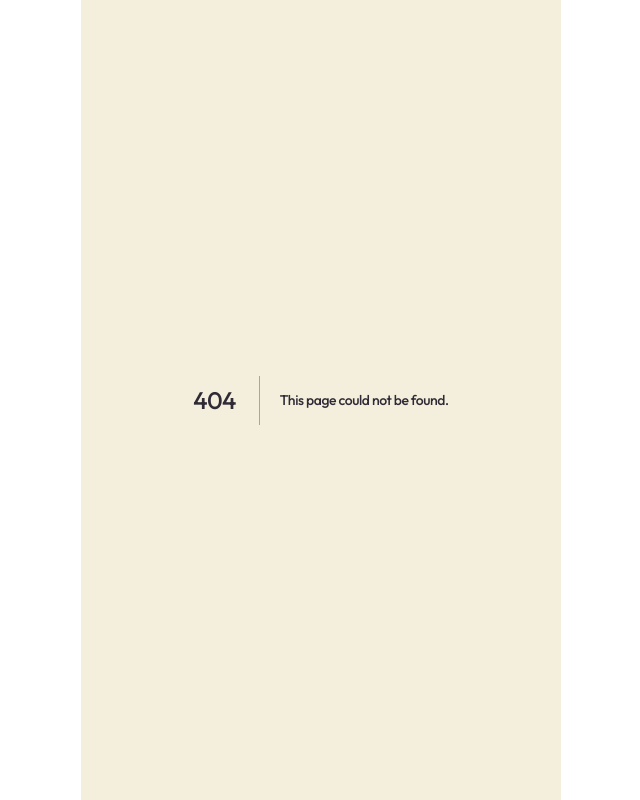
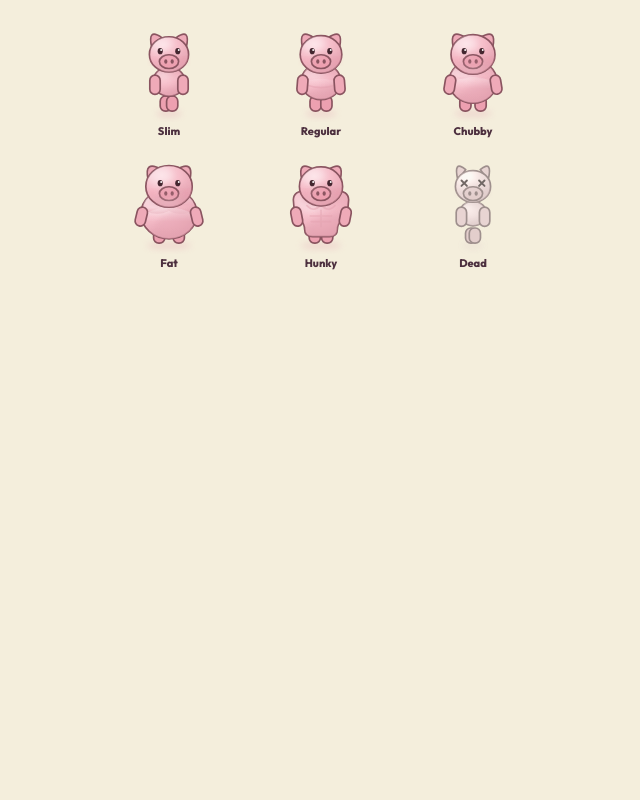
Before and after one commit to mos-def-initely/Oink, a Next.js app in the folder frontend/: page /pigtest in a window 1280 px wide. Before the commit this address had no page. Shown: the whole page, without its empty margins (319-959 px from the left). Built offline with nearby package versions, Linux system fonts and the light colour scheme.

Commit message:
implementing Def's design features

```diff
--- /dev/null
+++ b/frontend/app/pigtest/page.tsx
@@ -0,0 +1,23 @@
+"use client";
+import PigAvatar from "@/components/pigs/PigAvatar";
+import { FATNESS_TIERS, TIER_LABELS } from "@/lib/pig";
+const now = new Date().toISOString();
+const gone = new Date(Date.now() - 400 * 24 * 3600 * 1000).toISOString();
+export default function P() {
+  return (
+    <div className="bg-oat p-4">
+      <div className="grid grid-cols-3 gap-2">
+        {FATNESS_TIERS.map((t) => (
+          <div key={t.tier} className="flex flex-col items-center">
+            <PigAvatar placesLogged={t.min} lastLoggedAt={now} size={104} variant="full" />
+            <p className="font-display text-[11px] font-extrabold text-ink">{TIER_LABELS[t.tier]}</p>
+          </div>
+        ))}
+        <div className="flex flex-col items-center">
+          <PigAvatar placesLogged={20} lastLoggedAt={gone} size={104} variant="full" />
+          <p className="font-display text-[11px] font-extrabold text-ink">Dead</p>
+        </div>
+      </div>
+    </div>
+  );
+}
```
